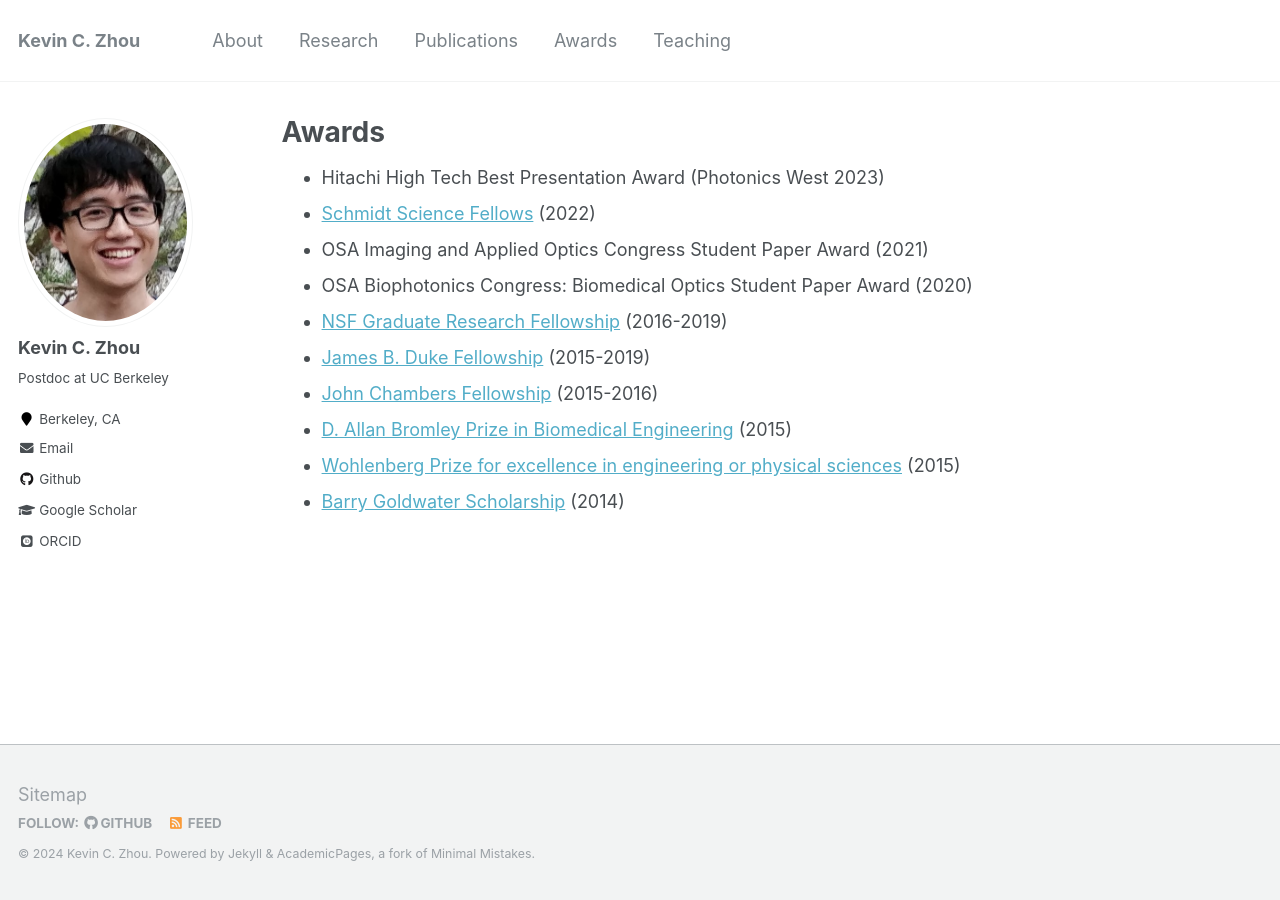
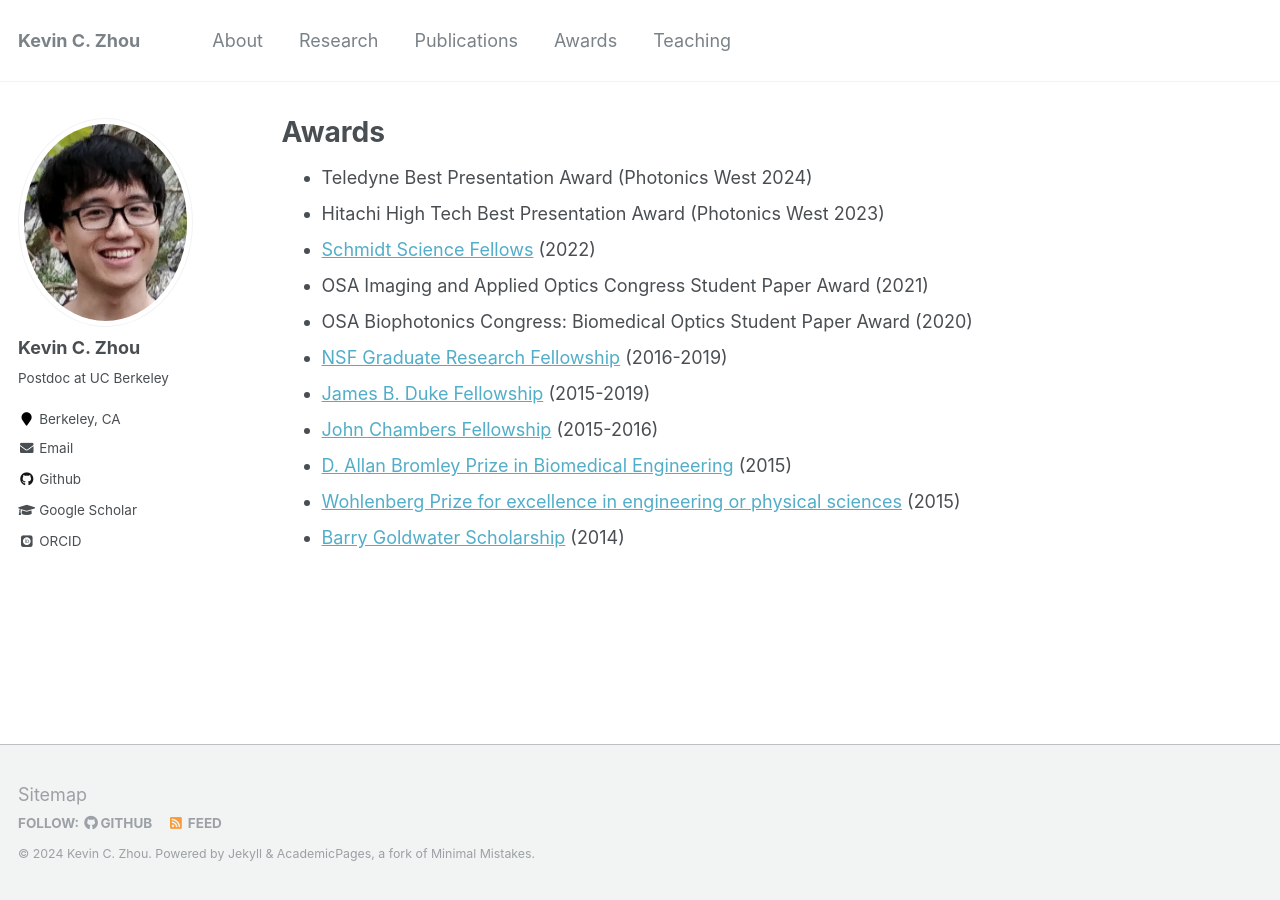
Before and after one commit to kevinczhou/kevinczhou.github.io, a Jekyll site: the page built from _pages/awards.md, in a window 1280 px wide. Built offline with Jekyll 4.4.1, drawn with Linux system fonts in a browser that asks for light colours; some web fonts are replaced.

Commit message:
Update awards.md

```diff
--- a/_pages/awards.md
+++ b/_pages/awards.md
@@ -5,6 +5,7 @@ permalink: /awards/
 author_profile: true
 ---
 
+- Teledyne Best Presentation Award (Photonics West 2024)
 - Hitachi High Tech Best Presentation Award (Photonics West 2023)
 - [Schmidt Science Fellows](https://schmidtsciencefellows.org/) (2022)
 - OSA Imaging and Applied Optics Congress Student Paper Award (2021)
```
